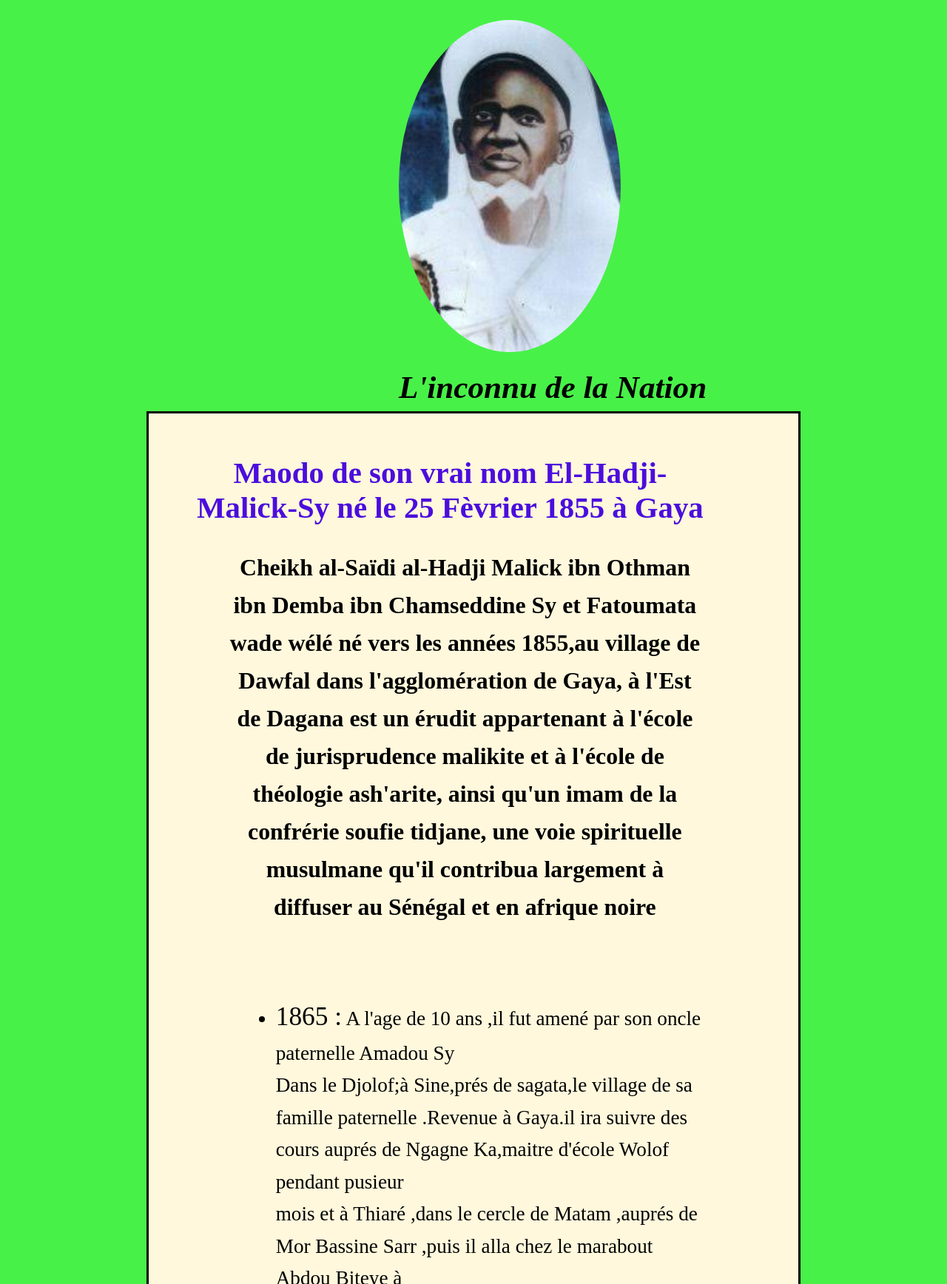
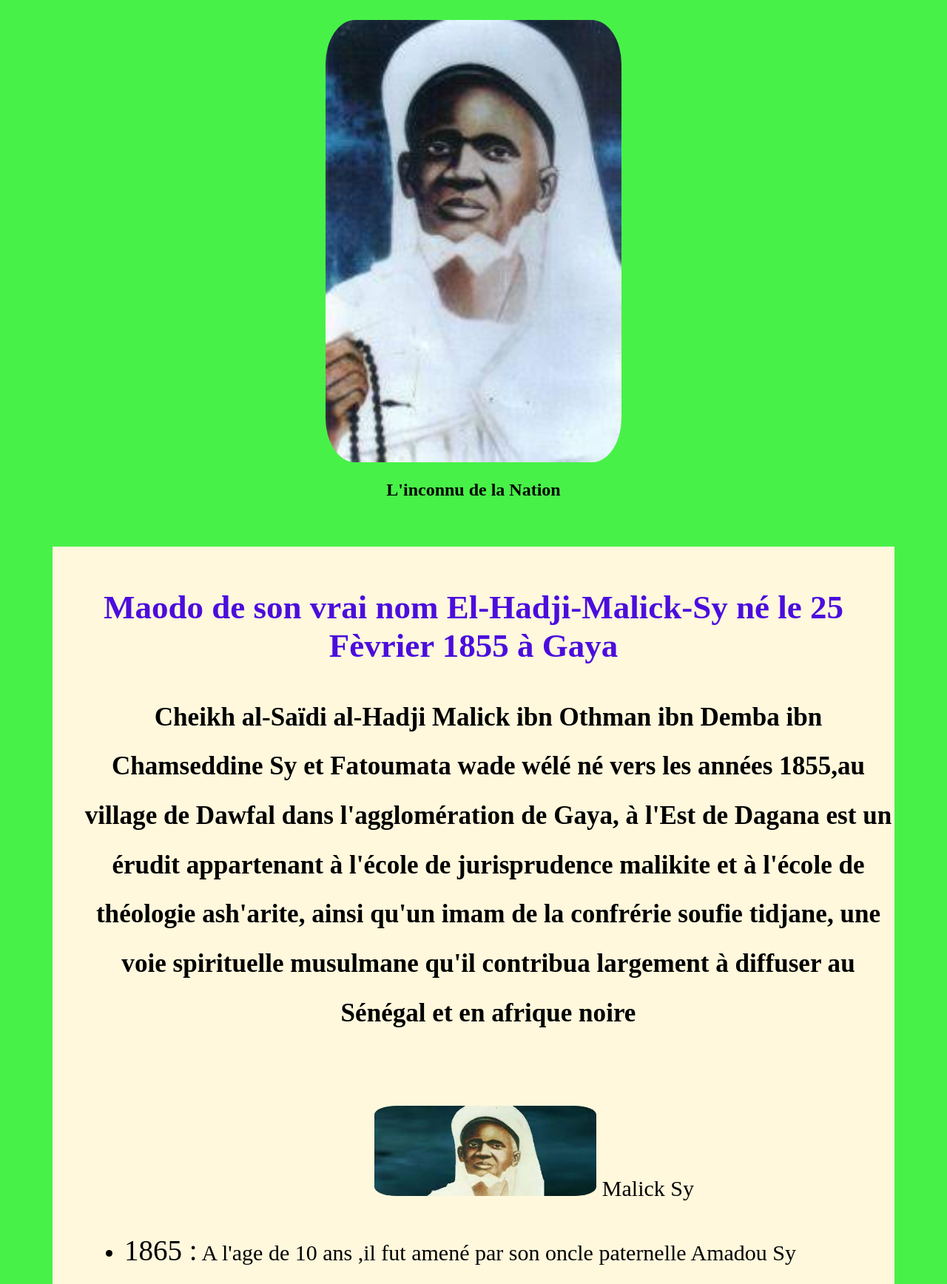
Before and after one commit to Bonde98/Maodo-Malick, a plain HTML site: page index.html in a window 1280 px wide. Shown: the part 164-1900 px from the top of the page at 74% size. Drawn offline with Linux system fonts and the light colour scheme.

Commit message:
metre à jour

```diff
--- a/index.html
+++ b/index.html
@@ -12,11 +12,11 @@
     <h1> Seydil Hadji Malick</h1>
      <h2>1855 - 1922</h2>
     </div>
-    <section class="image">
-        <!--<img src="url" alt="text">-->
+
+        <div class="image">
             <img class="ronde" src="images/malick1.jpg" alt="Malick" >
-            <h2> <i> L'inconnu de la Nation </i></h2>
-    </section>
+            <h2> L'inconnu de la Nation </h2>
+        </div>
     <section class="main">
         <section class="class1">
             <h2 id="titre1" >Maodo de son  vrai nom El-Hadji-Malick-Sy né le 25 Fèvrier 1855 à Gaya</h2>
@@ -27,8 +27,11 @@
              </h3>
         </section>
         <section class="class2">
+            <div class="thumbnail">
+        <img src="images/malick2.jpg" alt="">
+        Malick Sy
+    </div>
             <nav>
-
                  <ul>
                      <li>
                         <p>  <span>1865 :</span>  A l'age de 10 ans ,il fut amené par son oncle paternelle Amadou Sy <br> Dans le Djolof;à Sine,prés de sagata,le village de sa <br> famille paternelle .Revenue à Gaya.il ira suivre des cours auprés de Ngagne Ka,maitre d'école Wolof pendant pusieur <br>mois et à Thiaré ,dans le cercle de Matam ,auprés de Mor Bassine Sarr ,puis il alla chez le marabout Abdou Biteye à <br>Lougué (dans le cercle de Saldé) et chez Mamadou Top à Podor y achever l'étude du Saint-Coran. </p>
@@ -39,6 +42,10 @@
                     <li>
                         <p> <span>1872:</span> Il silonna le pays de long en large, d'Est à l'Ouest. Une quetes obstinées dura vingt(20) longues années. <br> lui permit d'assesoir des solides connaissances dans touts les domaines des sciences islamiquesne ,religieuses <br> et mème profanes (Mathématique,Astronomie,Prosodie,Poésie,Géographie...),il étudiait en enseigner en meme temps  <br> à fouta, il a étudié hilmoul-flak(Astronomie)et hadith <br>à Ndiambour "Fikh" et "Lougha" <br> ndar "Lougha" ,kadior en 188 il a fini tout ses études soupérieur </p>
                     </li>
+                   <div class="thumbnail">
+                     <img src="images/malick3.jpg" alt="">
+                     Maodo
+                    </div>
                     <li>
                         <p> <span> 1988 : </span> Il alla à la Mecque pour la première fois. <br>Il revient à la Mecque avec le titre de Khalife de la Tidjaniya pour le Sénégal. <br> Il fut beaucoup aidé par les groupements omariens, eux-mêmes tidjanes. <br> Malick Sy fit une propagande discrète, surtout centrée sur la diffusion de la confrérie dans les centres urbains, <br> avec la construction de mosquées et de daaras – écoles d'enseignement islamique –, au Waalo, Cayor, Fouta, Djolof, Sine-Saloum. <br> En Afrique subsaharienne, Malick Sy a beaucoup contribué à la propagation de l'islam et de la confrérie soufie fondée par Ahmed Tijani. <br> Fin lettré, il est l'auteur de plusieurs ouvrages dont Qilâsu thahab, « l'or décanté » </p>
                     </li>
@@ -57,6 +64,10 @@
                     <li>
                         <p> <span> 1902 :</span> Il fète le Gamou officièllement pour la prmière fois suivant la suggestion de certains de ses fidèles. <br> le meme années où il fait la pose du premiére pierre de la grande mosquée de Tivaouane avec un budjet de 190FCFA ,il l'inaugra Deux (2)ans aprés </p>
                     </li>
+                    <div class="thumbnail">
+                        <img src="images/malick4.jpg" alt="">
+                            Ndiol Fama
+                    </div>
                     <li>
                         <p> <span> 1922 -</span>  Malick Sy s'éteignit le 27 juin 1922 à Tivaouane où il fut inhumé. Son mausolée fait l'objet de nombreuses visites, appelées ziar, de la part des nombreux disciples venus s'y ressourcer, surtout en période de Gamou où la ville de Tivaouane connaît une très forte affluence. </p>
                     </li>
@@ -64,13 +75,15 @@
 
             </nav>
         </section>
+        <section class="footer">
             <div>
                 <h2 id="cool">Contactez Moi</h2>
                 <p class="info"><strong>Phone: </strong>77 864 99 93 <br><strong>Email: </strong>Badianeasse998@gmail.com <br><strong>Adresse: </strong>Dakar,Yeumbeul-Sud</p>
             </div>
             <div>
-                    <p id="footer">&copy: Malick/2021</p>
+              <p id="footer">&copyCOPYRIGHT: ASSE-BADIANE/2021</p>
             </div>
         </section>
+
 </body>
 </html>
--- a/sy.css
+++ b/sy.css
@@ -1,5 +1,8 @@
 body{
     background-color: rgb(72, 241, 72);
+    margin: 1 auto;
+    width: auto;
+
 }
 #titre{
     text-align: center;
@@ -7,23 +10,28 @@ body{
  }
  .main{
     background-color: cornsilk;
-     margin-top: -1%;
-    padding: 10%;
-     font-size: 170%;
-     margin-left: 15%;
-     margin-right: 15%;
-     margin-bottom: 10%;
-     padding-left: 5%;
-     padding-right: 10%;
-     border-style:solid ;
+    padding-top: 15%;
+    margin:5%;
+    font-size: 30px;
+
  }
-section.image{
-    display: flexbox;
-    padding-left: 42%;
+
+.thumbnail img{
+    width:300px;
+    height:auto;
+    margin-left: 35%;
 }
-.ronde{
-    border-radius: 50%;
-    width: 300px;
+
+.image{
+    text-align: center;
+    align-items: center;
+}
+img {
+    border-radius: 10%;
+    width: 400px;
+    height:auto;
+
+
 }
 #titre1{
     color: rgb(75, 13, 221);
@@ -33,24 +41,25 @@ section.class1{
     text-align: center;
 }
 .class2{
-    padding-left: 10%;
+    padding-left: 5%;
     padding-top: 5%;
 }
 span{
     font-size: 130%;
 }
-i{
-    font-size: 180%;
-    text-align: center;
+ul{
+    line-height: 1.9;
 }
-#cool{
-    text-align: center;
-}
-ul{
-    line-height: 1.6;
-}
-#footer{
+.footer{
     text-align: center;
     color: rgb(103, 194, 11);
-    font-size: 50px;
+    font-size: 30px;
 }
+div .class3{
+    display: flex;
+    flex-wrap: wrap;
+}
+@media screen  and(max-width: 710px){
+
+
+}
```
Lines whose indentation alone changed are shown as unchanged.
